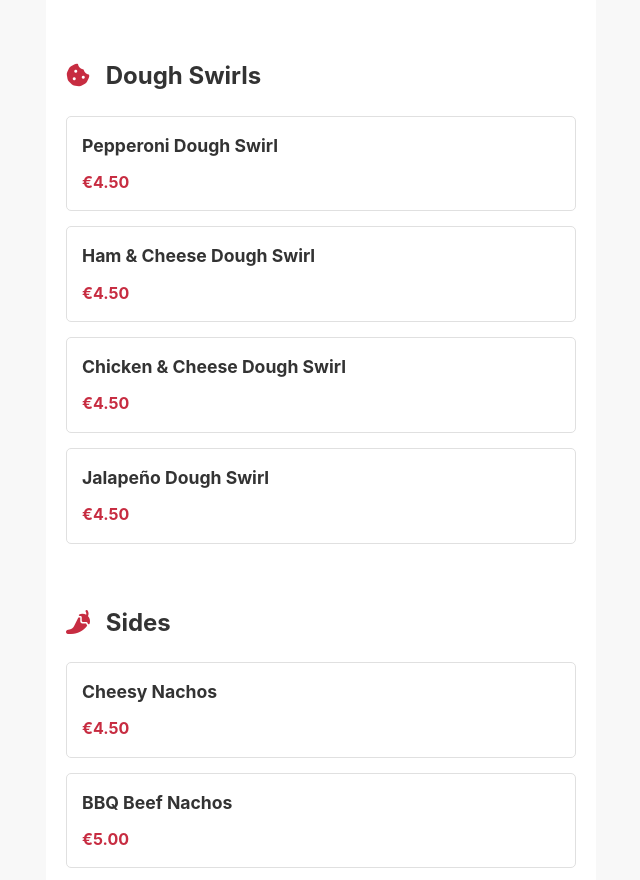
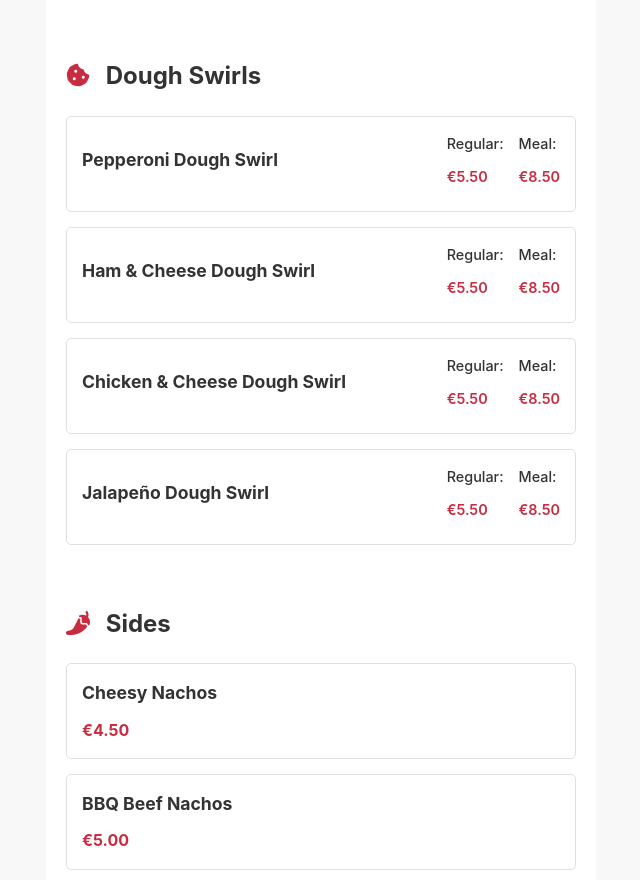
Before and after one commit to saif55045/AjS_Zafraan, a plain HTML site: page index.html in a window 1280 px wide. Shown: the part 8642-9522 px from the top of the page, without its empty margins (284-924 px from the left). Drawn offline with Linux system fonts and the light colour scheme.

Commit message:
Final Version

```diff
--- a/index.html
+++ b/index.html
@@ -597,23 +597,43 @@
                     <h2><i class="fa-solid fa-cookie-bite"></i> Dough Swirls</h2>
 
                     <div class="menu-item">
-                        <h3>Pepperoni Dough Swirl</h3>
-                        <span class="price">€4.50</span>
+                        <div class="item-header">
+                            <h3>Pepperoni Dough Swirl</h3>
+                            <div class="price-options">
+                                <span class="price-label">Regular: <span class="price">€5.50</span></span>
+                                <span class="price-label">Meal: <span class="price">€8.50</span></span>
+                            </div>
+                        </div>
                     </div>
 
                     <div class="menu-item">
-                        <h3>Ham & Cheese Dough Swirl</h3>
-                        <span class="price">€4.50</span>
+                        <div class="item-header">
+                            <h3>Ham & Cheese Dough Swirl</h3>
+                            <div class="price-options">
+                                <span class="price-label">Regular: <span class="price">€5.50</span></span>
+                                <span class="price-label">Meal: <span class="price">€8.50</span></span>
+                            </div>
+                        </div>
                     </div>
 
                     <div class="menu-item">
-                        <h3>Chicken & Cheese Dough Swirl</h3>
-                        <span class="price">€4.50</span>
+                        <div class="item-header">
+                            <h3>Chicken & Cheese Dough Swirl</h3>
+                            <div class="price-options">
+                                <span class="price-label">Regular: <span class="price">€5.50</span></span>
+                                <span class="price-label">Meal: <span class="price">€8.50</span></span>
+                            </div>
+                        </div>
                     </div>
 
                     <div class="menu-item">
-                        <h3>Jalapeño Dough Swirl</h3>
-                        <span class="price">€4.50</span>
+                        <div class="item-header">
+                            <h3>Jalapeño Dough Swirl</h3>
+                            <div class="price-options">
+                                <span class="price-label">Regular: <span class="price">€5.50</span></span>
+                                <span class="price-label">Meal: <span class="price">€8.50</span></span>
+                            </div>
+                        </div>
                     </div>
                 </div>
 
```
